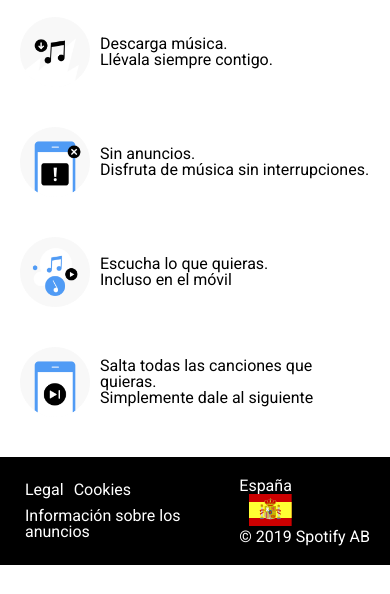
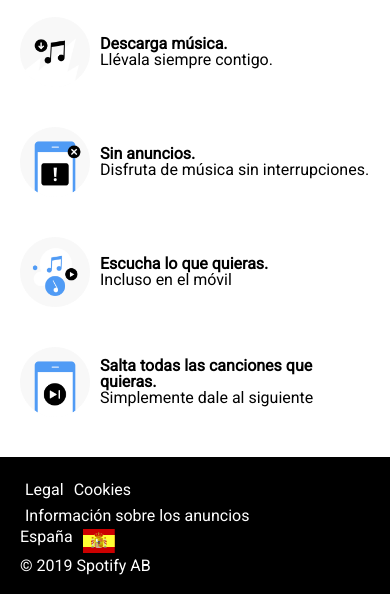
Before and after one commit to Adalab/promo-s-module-1-pair-7-spotify, a plain HTML site: page index.html in a window 390 px wide. Shown: the part 709-1303 px from the top of the page. Before the commit the page ends 1274 px from the top, so only its background shows below. Drawn offline with Linux system fonts and the light colour scheme.

Commit message:
mobile version

```diff
--- a/css/main.css
+++ b/css/main.css
@@ -35,7 +35,6 @@ nav{
 h1{
     font-size: 42px;
     font-weight:bolder;
-
 }
 
 h2{
@@ -81,7 +80,7 @@ h2{
     flex-direction: row;
     flex-wrap: wrap;
     justify-content: flex-start;
-    width: 50%;
+    width: 70%;
 }
 
 .link_footer p{
@@ -99,6 +98,9 @@ h2{
 #flag{
     padding-left: 10px;
     padding-right: 5px;
+    width: 25%;
+    padding-bottom: 5px;
+
 }
 
 /*NO CONSIGO VER EL FALLO DEL PIE*/
@@ -123,12 +125,20 @@ h2{
 
 .item1, .item2, .item3, .item4{
     display: flex;
-
     align-items: center;
     padding:20px;
-    margin:auto;
 }
 
 .item p{
     padding-left: 10px;
 }
+
+.bandera{
+    display: flex;
+    flex-direction: row;
+    flex-wrap: nowrap;
+}
+
+.uno{
+    font-weight: bold;
+}
--- a/index.html
+++ b/index.html
@@ -68,8 +68,10 @@
                 <p>Información sobre los anuncios</p>
             </div>
             <div class="spain">
-                <p>España</p>
-                <img src="images/es.svg" alt="bandera" id="flag"/>
+                <div class="bandera">
+                    <p>España</p>
+                    <img src="images/es.svg" alt="bandera" id="flag"/>
+                </div>
                 <p>&copy; 2019 Spotify AB</p>
             </div>
         </footer>
```
